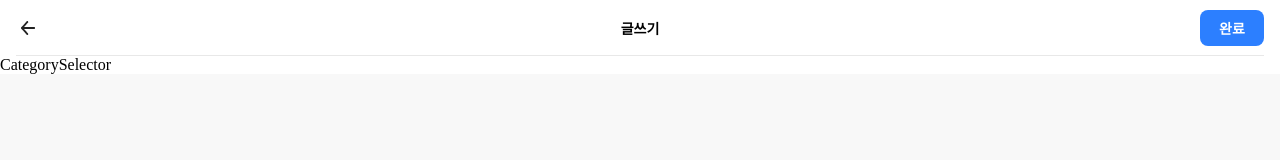
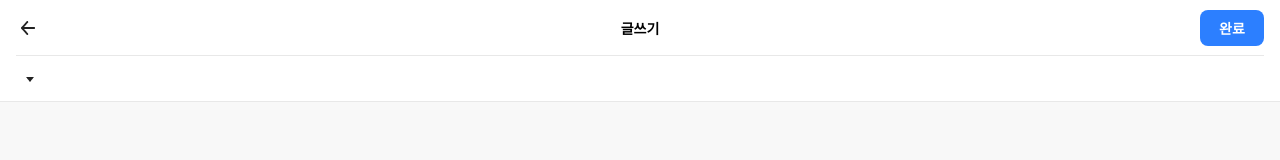
Before and after one commit to peppermintc/community-mobile, a React (Create React App) app: page /community/post/new in a window 1280 px wide. Shown: the top 160 px of the page. Built offline with nearby package versions, Linux system fonts and the light colour scheme; data requests are answered from the project's data file.

Commit message:
폼 카테고리 셀렉터 추가

```diff
--- a/src/components/WritePage/CategorySelector.tsx
+++ b/src/components/WritePage/CategorySelector.tsx
@@ -1,5 +1,107 @@
+import { useSelector } from "react-redux";
+import styled from "styled-components";
+import { RootState } from "../../modules";
+import { Category, Post } from "../../interfaces";
+import dropDownArrowIcon from "../../img/dropdown-arrow.png";
+import { useState } from "react";
+import useActionCreators from "../../hooks/useActionCreators";
+
+interface CategoryDropDownProps {
+  categories: Category[];
+}
+
+const CategorySelectorContainer = styled.div`
+  background-color: #ffffff;
+  border-bottom: 1px solid #e8e8e8;
+`;
+
+const CurrentCategoryContainer = styled.div`
+  background-color: #ffffff;
+  height: 45px;
+  display: flex;
+  align-items: center;
+  padding-left: 20px;
+  cursor: pointer;
+`;
+
+const CurrentCategoryName = styled.span`
+  font-weight: 700;
+  font-size: 14px;
+  margin-right: 2px;
+`;
+
+const CategoryDropDownItem = styled.div`
+  background-color: #ffffff;
+  height: 45px;
+  display: flex;
+  align-items: center;
+  padding-left: 20px;
+  cursor: pointer;
+`;
+
+const CategoryDropDownContainer = styled.div`
+  display: flex;
+  flex-direction: column;
+`;
+
+const CategoryDropDown = ({ categories }: CategoryDropDownProps) => {
+  const [isDropDownOpen, setIsDropDownOpen] = useState<boolean>(false);
+
+  const form: Post | null = useSelector(
+    (state: RootState) => state.community.form,
+  );
+  const { setForm } = useActionCreators();
+
+  const setFormCategory = (selectedCategory: Category) => {
+    if (!form) return;
+
+    const newForm: Post = {
+      ...form,
+      categoryPk: selectedCategory.categoryPk,
+      categoryName: selectedCategory.categoryName,
+    };
+    setForm(newForm);
+  };
+
+  const currentCategoryOnClick = () => setIsDropDownOpen(!isDropDownOpen);
+
+  const onDropDownItemClick = (category: Category) => {
+    setFormCategory(category);
+    setIsDropDownOpen(false);
+  };
+
+  return (
+    <CategoryDropDownContainer>
+      {form && (
+        <CurrentCategoryContainer onClick={currentCategoryOnClick}>
+          <CurrentCategoryName>{form.categoryName}</CurrentCategoryName>
+          <img src={dropDownArrowIcon} alt="arrow" />
+        </CurrentCategoryContainer>
+      )}
+
+      {isDropDownOpen &&
+        categories.map((category) => (
+          <CategoryDropDownItem
+            key={category.categoryPk}
+            onClick={() => onDropDownItemClick(category)}
+          >
+            {category.categoryName}
+          </CategoryDropDownItem>
+        ))}
+    </CategoryDropDownContainer>
+  );
+};
+
 const CategorySelector = () => {
-  return <div>CategorySelector</div>;
+  const categories: Category[] = useSelector(
+    (state: RootState) => state.community.categories,
+  );
+
+  return (
+    <CategorySelectorContainer>
+      <CategoryDropDown categories={categories} />
+    </CategorySelectorContainer>
+  );
 };
 
 export default CategorySelector;
```
Also changed, not shown: src/img/dropdown-arrow.png (added).
